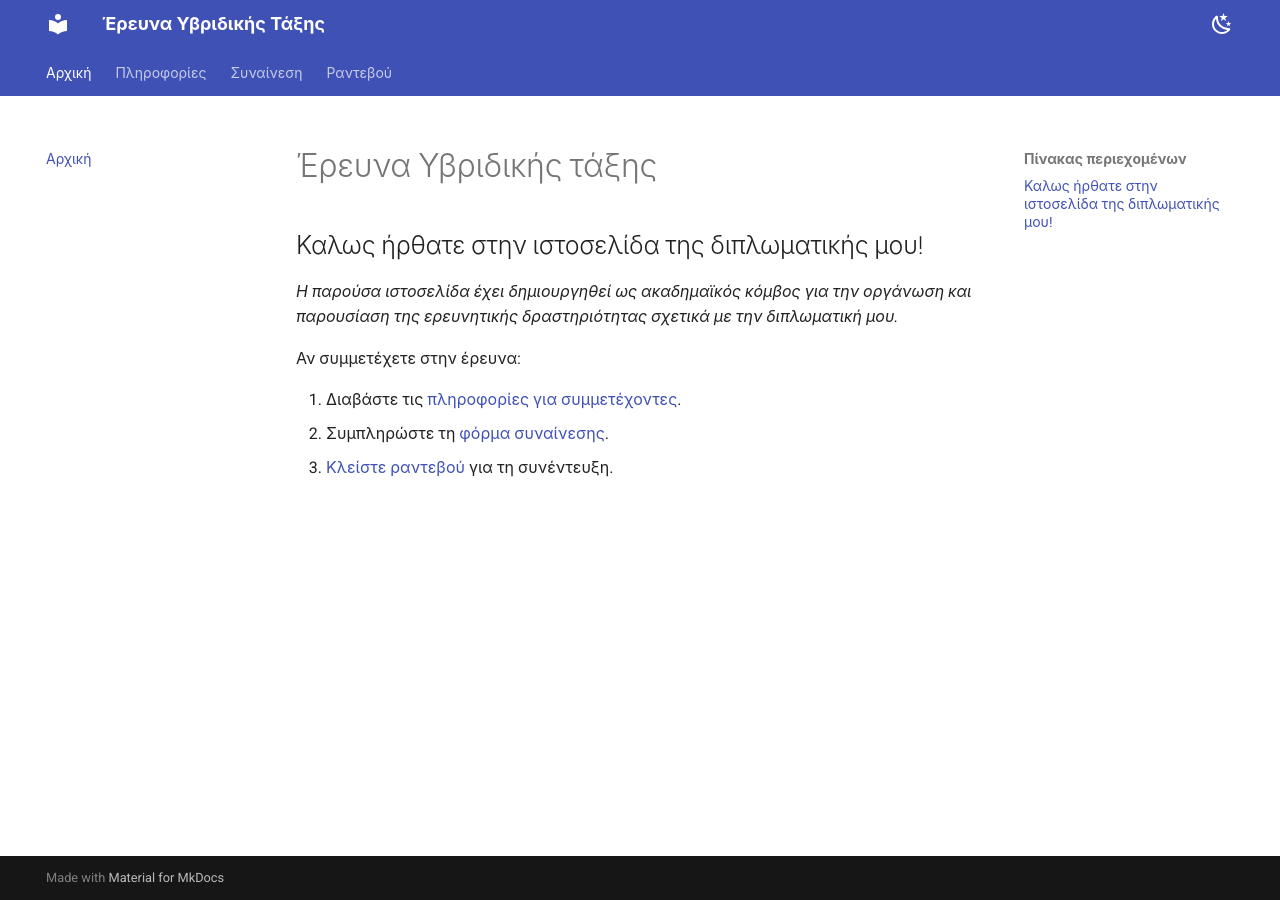
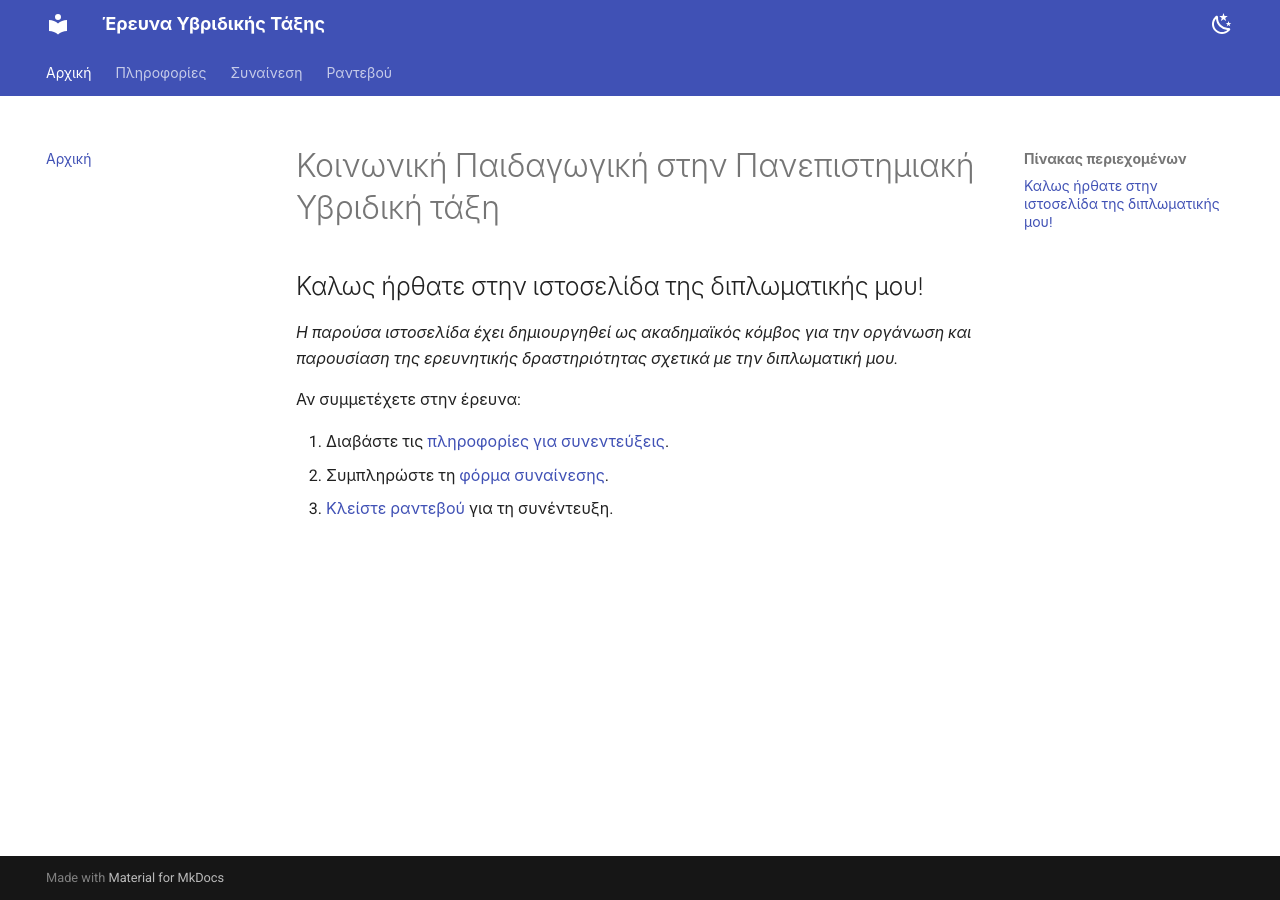
Before and after one commit to hybrid-learning-research/hybrid-learning-research.github.io, an MkDocs documentation site: the page built from docs/index.md, in a window 1280 px wide. Built offline with MkDocs 1.6.1 and Material for MkDocs 9.7.7, drawn with Linux system fonts in a browser that asks for light colours.

Commit message:
simplified docs

```diff
--- a/docs/index.md
+++ b/docs/index.md
@@ -1,10 +1,10 @@
-# Έρευνα Υβριδικής τάξης
+# Κοινωνική Παιδαγωγική στην Πανεπιστημιακή Υβριδική τάξη
 
 ## Καλως ήρθατε στην ιστοσελίδα της διπλωματικής μου!
 _Η παρούσα ιστοσελίδα έχει δημιουργηθεί ως ακαδημαϊκός κόμβος για την οργάνωση και παρουσίαση της ερευνητικής δραστηριότητας σχετικά με την διπλωματική μου._
 
 Αν συμμετέχετε στην έρευνα:
 
-1. Διαβάστε τις [πληροφορίες για συμμετέχοντες](participants.md).
+1. Διαβάστε τις [πληροφορίες για συνεντεύξεις](participants.md).
 2. Συμπληρώστε τη [φόρμα συναίνεσης](consent.md).
 3. [Κλείστε ραντεβού](booking.md) για τη συνέντευξη.
```
Also changed, not shown: docs/booking.md (+5 -4 lines), docs/consent.md (+1 -3 lines).
